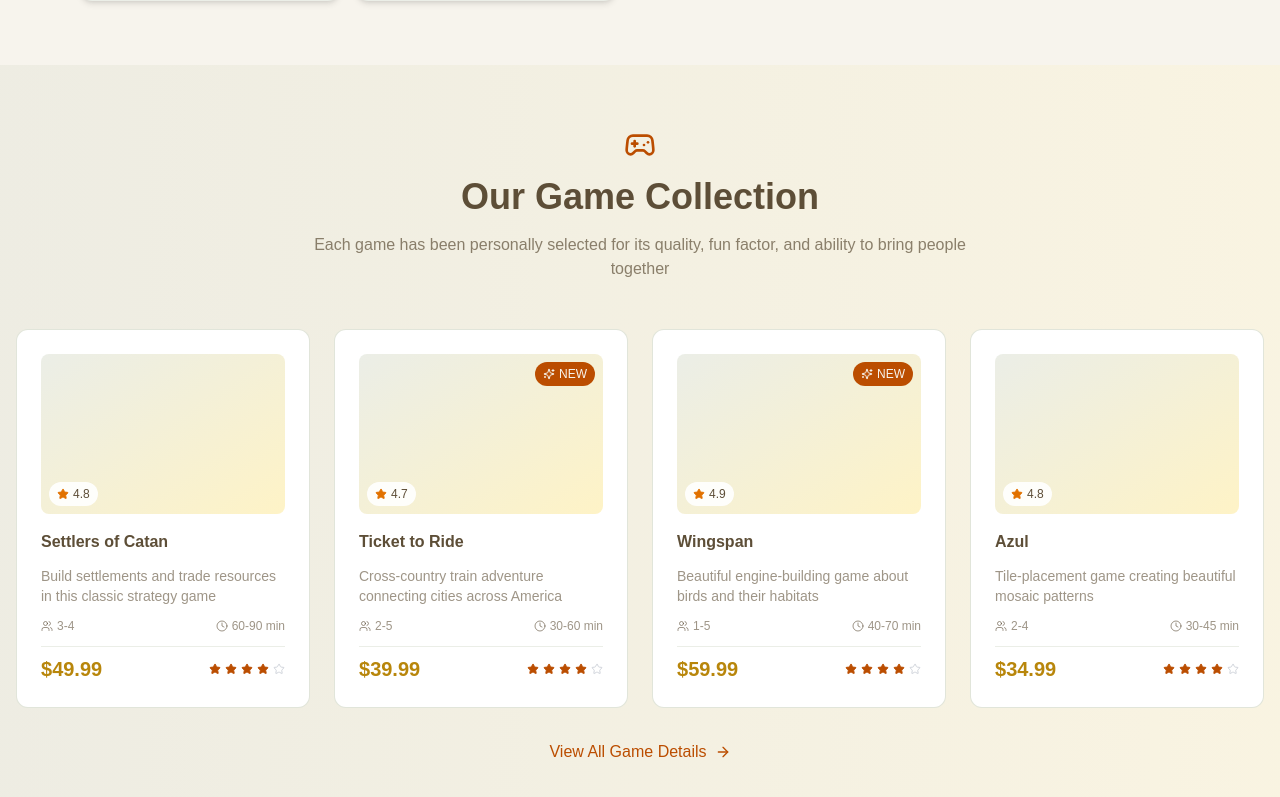
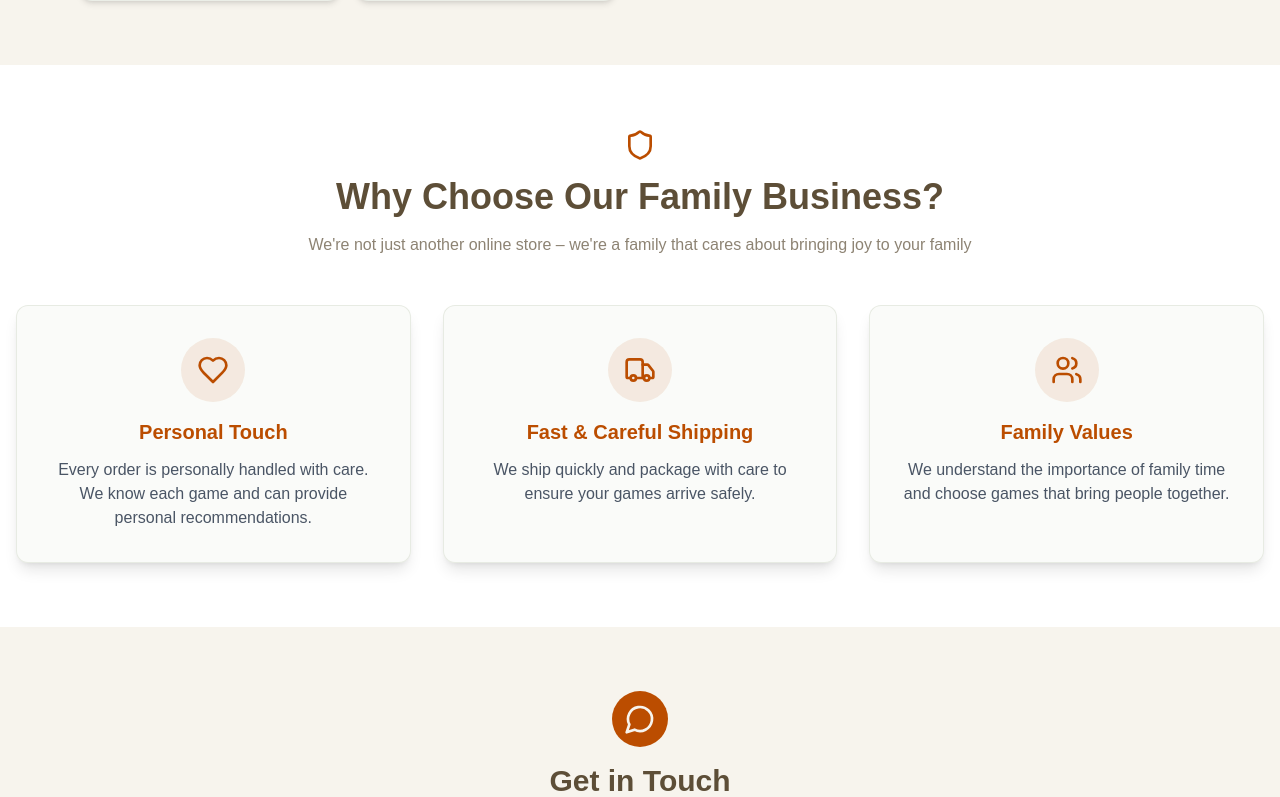
Before and after one commit to givenministryLLC/given-ministry-boardgames, a Next.js app: page / in a window 1280 px wide. Shown: the part 1043-1840 px from the top of the page. Built offline with nearby package versions, Linux system fonts and the light colour scheme.

Commit message:
get rid of featured games section in homepage

```diff
--- a/src/app/page.tsx
+++ b/src/app/page.tsx
@@ -1,4 +1,3 @@
-// src/app/page.tsx
 import Image from "next/image";
 import Link from "next/link";
 import {
@@ -24,54 +23,6 @@
 import { companyConfig } from '@/config/company';
 
 export default function Home() {
-  // Sample games data - will be replaced with Sanity CMS
-  const games = [
-    {
-      id: 1,
-      name: 'Settlers of Catan',
-      price: 49.99,
-      handle: 'settlers-of-catan',
-      players: '3-4',
-      playtime: '60-90 min',
-      rating: 4.8,
-      isNew: false,
-      description: 'Build settlements and trade resources in this classic strategy game'
-    },
-    {
-      id: 2,
-      name: 'Ticket to Ride',
-      price: 39.99,
-      handle: 'ticket-to-ride',
-      players: '2-5',
-      playtime: '30-60 min',
-      rating: 4.7,
-      isNew: true,
-      description: 'Cross-country train adventure connecting cities across America'
-    },
-    {
-      id: 3,
-      name: 'Wingspan',
-      price: 59.99,
-      handle: 'wingspan',
-      players: '1-5',
-      playtime: '40-70 min',
-      rating: 4.9,
-      isNew: true,
-      description: 'Beautiful engine-building game about birds and their habitats'
-    },
-    {
-      id: 4,
-      name: 'Azul',
-      price: 34.99,
-      handle: 'azul',
-      players: '2-4',
-      playtime: '30-45 min',
-      rating: 4.8,
-      isNew: false,
-      description: 'Tile-placement game creating beautiful mosaic patterns'
-    }
-  ];
-
   return (
     <div className="min-h-screen bg-warm-cream">
       {/* Hero Section */}
@@ -95,7 +46,7 @@
             {companyConfig.tagline}
           </p>
           <Link
-            href="#our-games"
+            href="/games"
             className="inline-flex items-center space-x-2 bg-warm-cream text-deep-brown px-8 py-4 rounded-xl font-semibold hover:bg-yellow-50 transition-all duration-300 shadow-lg hover:shadow-xl hover:scale-105 group"
           >
             <span>Shop Our Games</span>
@@ -163,83 +114,6 @@
                 </div>
               </div>
             </div>
-          </div>
-        </div>
-      </section>
-
-      {/* Our Games Collection */}
-      <section id="our-games" className="py-16 bg-gradient-to-r from-sage-green/10 to-amber-100/30">
-        <div className="max-w-7xl mx-auto px-4">
-          <div className="text-center mb-12">
-            <div className="flex justify-center mb-4">
-              <Gamepad2 className="w-8 h-8 text-amber-700" />
-            </div>
-            <h2 className="text-4xl font-bold text-deep-brown mb-4">Our Game Collection</h2>
-            <p className="text-deep-brown/70 max-w-2xl mx-auto">
-              Each game has been personally selected for its quality, fun factor, and ability to bring people together
-            </p>
-          </div>
-
-          <div className="grid grid-cols-1 md:grid-cols-2 lg:grid-cols-4 gap-6">
-            {games.map((game) => (
-              <Link key={game.id} href={`/games/${game.handle}`}>
-                <div className="group bg-white border border-sage-green/30 rounded-xl p-6 hover:shadow-2xl transition-all duration-300 cursor-pointer hover:-translate-y-2">
-                  {/* Game Image Placeholder */}
-                  <div className="relative bg-gradient-to-br from-sage-green/20 to-amber-100 h-40 rounded-lg mb-4 overflow-hidden">
-                    <div className="absolute inset-0 bg-gradient-to-t from-amber-700/20 to-transparent opacity-0 group-hover:opacity-100 transition-opacity duration-300"></div>
-                    {game.isNew && (
-                      <div className="absolute top-2 right-2 bg-amber-700 text-warm-cream px-2 py-1 rounded-full text-xs font-medium flex items-center space-x-1">
-                        <Sparkles className="w-3 h-3" />
-                        <span>NEW</span>
-                      </div>
-                    )}
-                    <div className="absolute bottom-2 left-2 bg-white/90 backdrop-blur-sm px-2 py-1 rounded-full text-xs font-medium text-deep-brown flex items-center space-x-1">
-                      <Star className="w-3 h-3 fill-current text-amber-600" />
-                      <span>{game.rating}</span>
-                    </div>
-                  </div>
-
-                  {/* Game Info */}
-                  <div className="space-y-3">
-                    <h3 className="font-semibold text-deep-brown group-hover:text-amber-700 transition-colors">{game.name}</h3>
-                    <p className="text-sm text-deep-brown/60 line-clamp-2">{game.description}</p>
-
-                    <div className="flex items-center justify-between text-xs text-deep-brown/60">
-                      <div className="flex items-center space-x-1">
-                        <Users className="w-3 h-3" />
-                        <span>{game.players}</span>
-                      </div>
-                      <div className="flex items-center space-x-1">
-                        <Clock className="w-3 h-3" />
-                        <span>{game.playtime}</span>
-                      </div>
-                    </div>
-
-                    <div className="flex items-center justify-between pt-2 border-t border-sage-green/20">
-                      <p className="text-xl font-bold text-gold">${game.price}</p>
-                      <div className="flex items-center space-x-1 text-amber-700">
-                        {[...Array(5)].map((_, i) => (
-                          <Star
-                            key={i}
-                            className={`w-3 h-3 ${i < Math.floor(game.rating) ? 'fill-current' : 'text-gray-300'}`}
-                          />
-                        ))}
-                      </div>
-                    </div>
-                  </div>
-                </div>
-              </Link>
-            ))}
-          </div>
-
-          <div className="text-center mt-8">
-            <Link
-              href="/games"
-              className="inline-flex items-center space-x-2 text-amber-700 hover:text-amber-800 font-medium transition-colors group"
-            >
-              <span>View All Game Details</span>
-              <ArrowRight className="w-4 h-4 group-hover:translate-x-1 transition-transform" />
-            </Link>
           </div>
         </div>
       </section>
```
